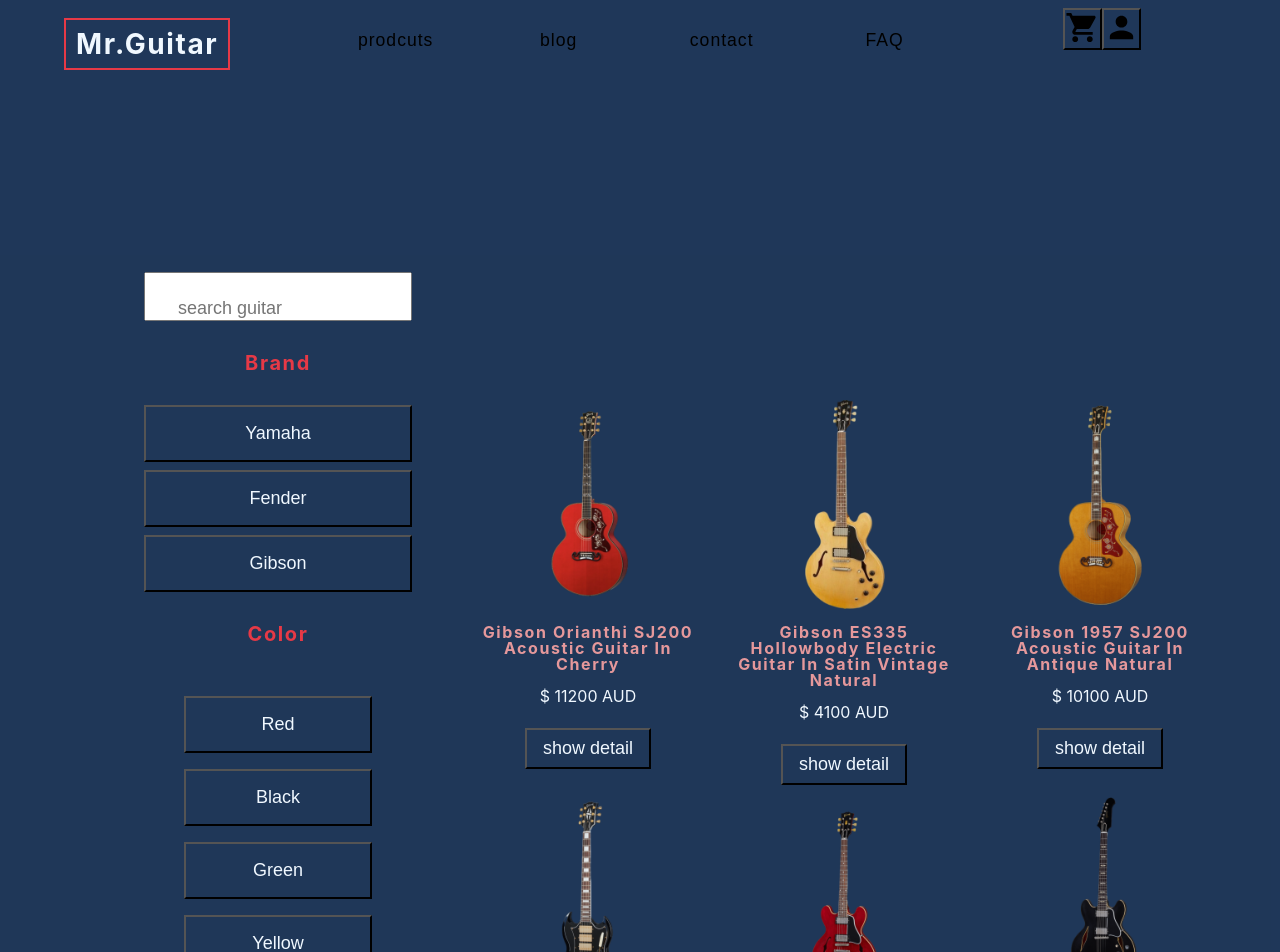
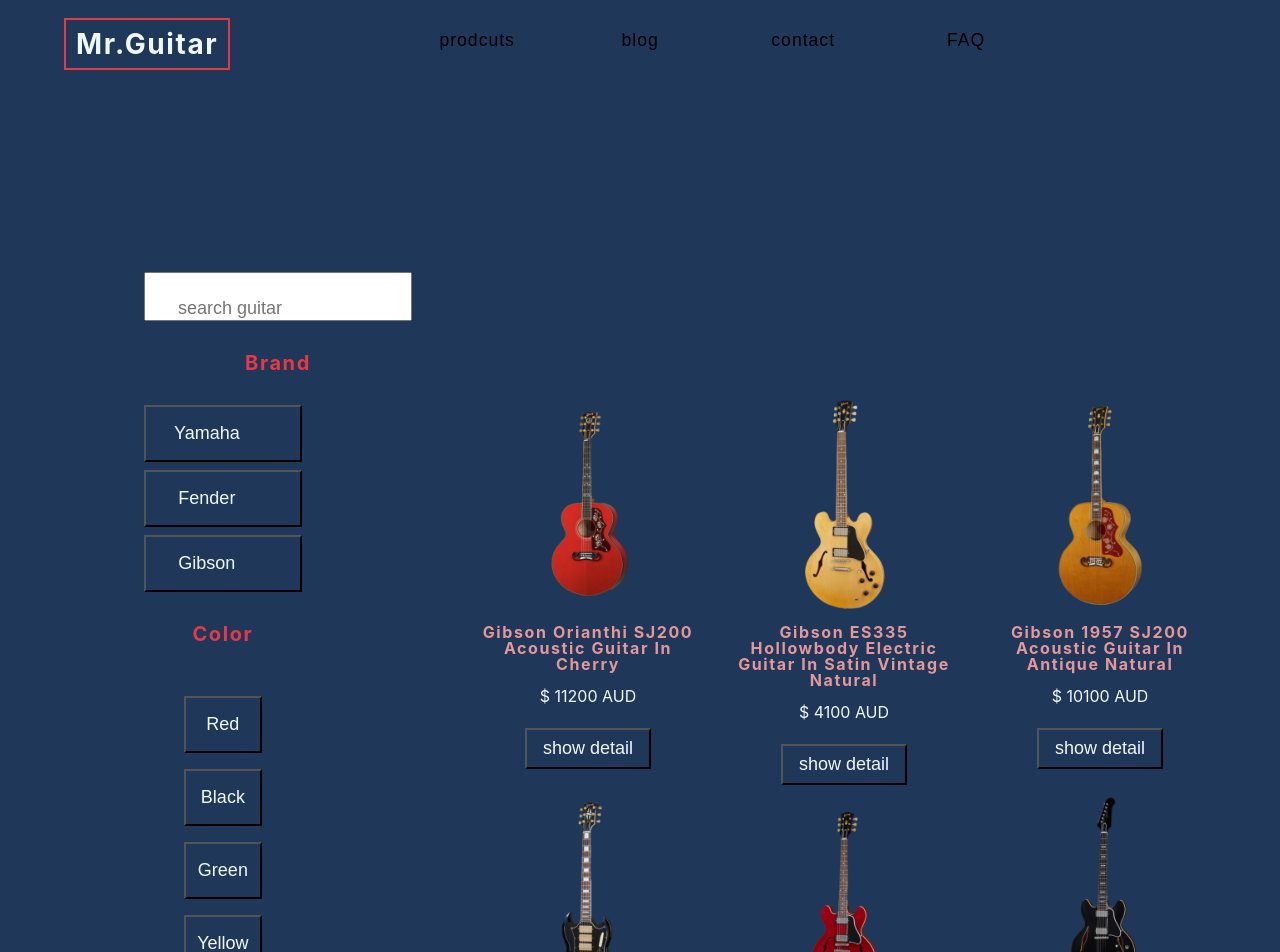
Before and after one commit to TanjaKuo/TanjaKuo-TanjaKuo.guitar-project.io, a React (Create React App) app: page /products in a window 1280 px wide. Shown: the top 952 px of the page. Built offline with nearby package versions, Linux system fonts and the light colour scheme.

Commit message:
fix product's btn width

```diff
--- a/src/components/Navbar.js
+++ b/src/components/Navbar.js
@@ -85,10 +85,10 @@
             </Link>
           </li>
         </ul>
-        <li className="link-btn">
+        {/* <li className="link-btn">
           <ShopCartIcon />
           <LoginIcon />
-        </li>
+        </li> */}
       </div>
     </nav>
   );
--- a/src/index.css
+++ b/src/index.css
@@ -220,6 +220,9 @@
 .nav-links {
   display: none;
 }
+.link-btn {
+  text-transform: none;
+}
 .cart-btn {
   display: none;
   background-color: transparent;
@@ -332,8 +335,8 @@
     font-size: 1.1rem;
     transform: none;
     list-style-type: none;
+    text-transform: none;
     border-radius: 30px;
-
     letter-spacing: 1px;
     width: 10rem;
     /*  color: white;
@@ -1109,9 +1112,12 @@
 .category-btns {
   display: flex;
   flex-direction: column;
+  max-width: fit-content;
 }
 
 .category-btn {
+  max-width: 75vw;
+  padding-right: 2rem;
   margin-bottom: 0.5rem;
   padding-bottom: 0.3rem;
   padding-top: 0.3rem;
```
